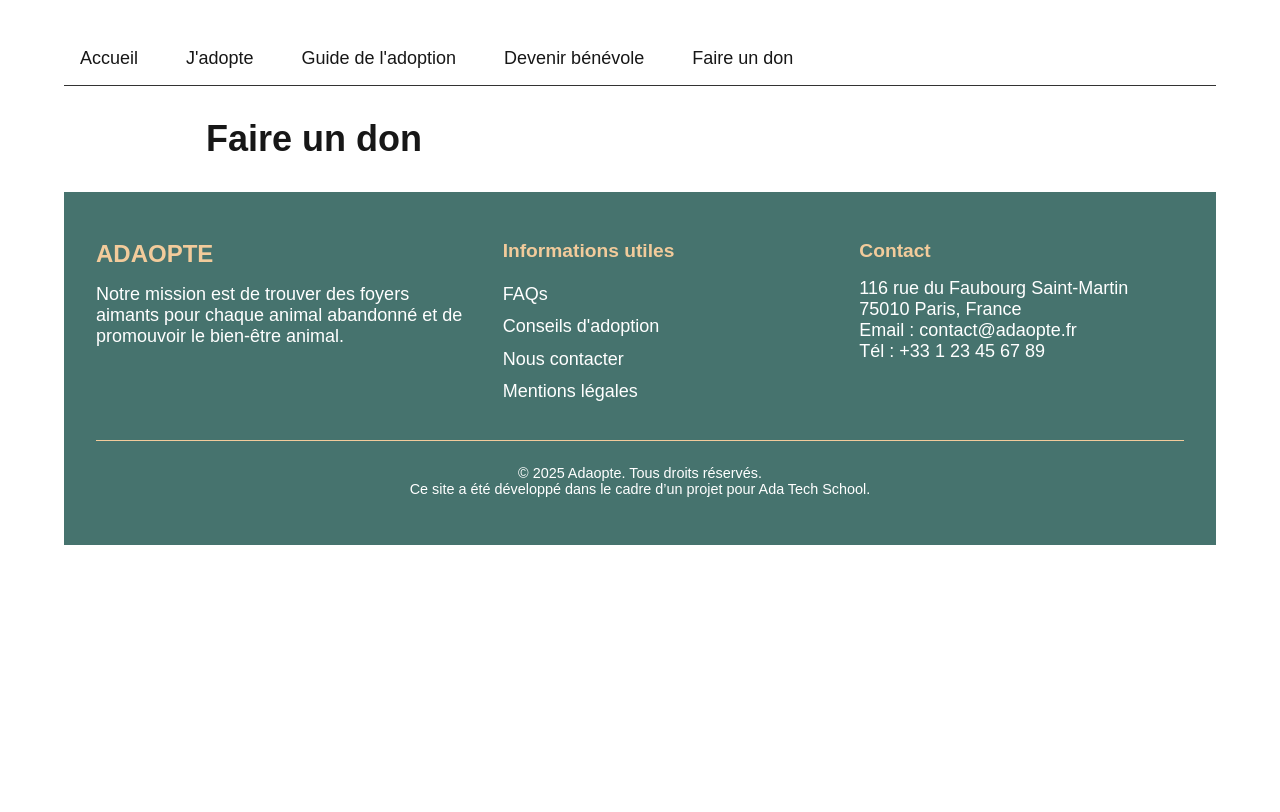
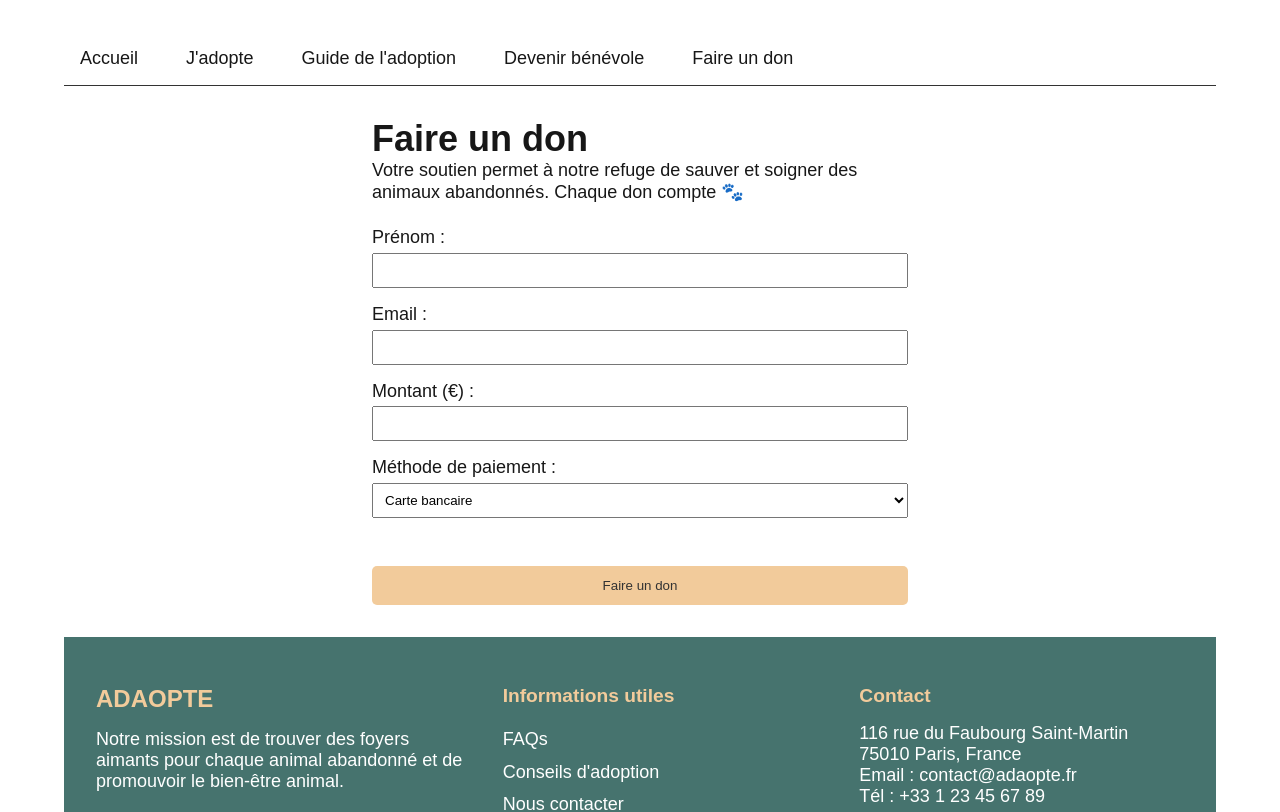
Before and after one commit to Camille-lt/Adaopte_front, a Next.js app: page /faire-un-don in a window 1280 px wide. Shown: the top 812 px of the page. Built offline with nearby package versions, Linux system fonts and the light colour scheme.

Commit message:
add page faire-un-don

```diff
--- a/src/app/faire-un-don/page.js
+++ b/src/app/faire-un-don/page.js
@@ -1,9 +1,97 @@
 "use client"
-"use client"
+
+import { useState } from "react";
+
 export default function FaireUnDon() {
+  const [don, setDon] = useState({
+    name: '',
+    email: '',
+    amount: '',
+    method: 'carte'
+  });
+
+  const handleChange = (e) => {
+    const { name, value } = e.target;
+    setDon(prev => ({ ...prev, [name]: value }));
+  };
+
+  const handleSubmit = (e) => {
+    e.preventDefault();
+    // Tu pourras ici envoyer les données à ton backend ou à un service de paiement
+    alert(`Merci ${don.name} pour votre don de ${don.amount}€ via ${don.method} ❤️`);
+  };
+
   return (
-    <main>
+    <main style={{ maxWidth: "600px", margin: "0 auto", padding: "2rem" }}>
       <h1>Faire un don</h1>
+      <p style={{ marginBottom: "1.5rem" }}>
+        Votre soutien permet à notre refuge de sauver et soigner des animaux abandonnés. Chaque don compte 🐾
+      </p>
+
+      <form onSubmit={handleSubmit} style={{ display: "flex", flexDirection: "column", gap: "1rem" }}>
+        <label>
+          Prénom :
+          <input
+            type="text"
+            name="name"
+            value={don.name}
+            onChange={handleChange}
+            required
+            style={{ width: "100%", padding: "0.5rem", marginTop: "0.3rem" }}
+          />
+        </label>
+
+        <label>
+          Email :
+          <input
+            type="email"
+            name="email"
+            value={don.email}
+            onChange={handleChange}
+            required
+            style={{ width: "100%", padding: "0.5rem", marginTop: "0.3rem" }}
+          />
+        </label>
+
+        <label>
+          Montant (€) :
+          <input
+            type="number"
+            name="amount"
+            value={don.amount}
+            onChange={handleChange}
+            required
+            min="1"
+            step="1"
+            style={{ width: "100%", padding: "0.5rem", marginTop: "0.3rem" }}
+          />
+        </label>
+
+        <label>
+          Méthode de paiement :
+          <select
+            name="method"
+            value={don.method}
+            onChange={handleChange}
+            style={{ width: "100%", padding: "0.5rem", marginTop: "0.3rem" }}
+          >
+            <option value="carte">Carte bancaire</option>
+            <option value="paypal">PayPal</option>
+          </select>
+        </label>
+
+        <button type="submit" style={{
+          backgroundColor: "#F2CB9B",
+          color: "#333",
+          padding: "0.75rem",
+          border: "none",
+          borderRadius: "5px",
+          cursor: "pointer",
+          marginTop: "2rem"
+        }}>
+          Faire un don
+        </button>
+      </form>
     </main>
-  )
+  );
 }
```
Also changed, not shown: src/app/api/animals.js (deleted, +0 -20 lines), src/app/jadopte/page.js (+59 -14 lines).
